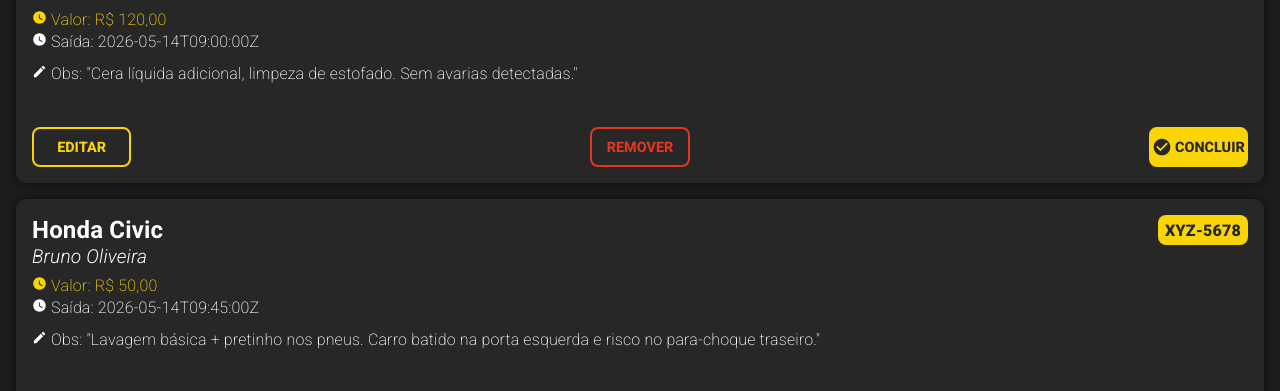
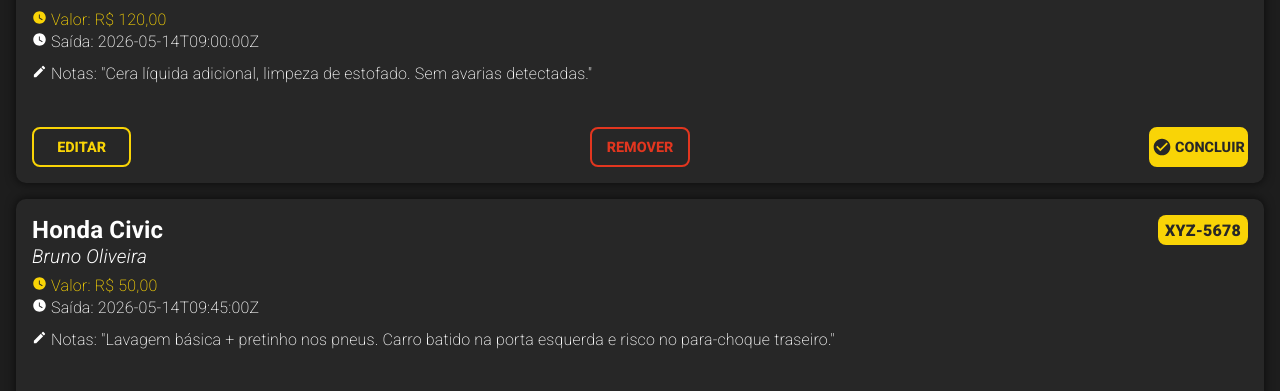
Before and after one commit to Bryan-OLima/LavaRapidoClasseA, a React (Vite) app: page / in a window 1280 px wide. Shown: the part 243-634 px from the top of the page. Built offline with nearby package versions, Linux system fonts and the light colour scheme.

Commit message:
Wash card and home page OBS prop updated to notes

```diff
--- a/src/components/WashCard/WashCard.tsx
+++ b/src/components/WashCard/WashCard.tsx
@@ -12,7 +12,7 @@ interface WashCardProps {
   client: string;
   value: number;
   exit?: string;
-  obs: string;
+  notes: string;
   onRemove: (id: string) => void;
 }
 
@@ -23,7 +23,7 @@ function WashCard({
   client,
   value,
   exit,
-  obs,
+  notes,
   onRemove,
 }: WashCardProps) {
   return (
@@ -46,8 +46,8 @@ function WashCard({
       </div>
 
       <div className="card-obs card-text">
-        <EditIcon sx={{ fontSize: iconConfiguration.card.textIcon }} /> Obs: "
-        {obs}"
+        <EditIcon sx={{ fontSize: iconConfiguration.card.textIcon }} /> Notas: "
+        {notes}"
       </div>
 
       <div className="card-btn-area">
--- a/src/pages/HomePage/HomePage.tsx
+++ b/src/pages/HomePage/HomePage.tsx
@@ -1,7 +1,9 @@
+import { useState } from 'react';
+
 import WashCard from '../../components/WashCard/WashCard';
+import { MOCK_WASHES } from '../../mocks/washes';
+
 import './style.css';
-import { MOCK_WASHES } from '../../mocks/washes';
-import { useState } from 'react';
 
 function HomePage() {
   const [list, setList] = useState(MOCK_WASHES);
@@ -18,7 +20,7 @@ function HomePage() {
       client={wash.client.name}
       value={wash.service.value}
       exit={wash.timestamps.exit}
-      obs={`${wash.service.os}. ${wash.service.obs}`}
+      notes={`${wash.service.os}. ${wash.service.obs}`}
       onRemove={handleRemoveWash}
     />
   ));
```
